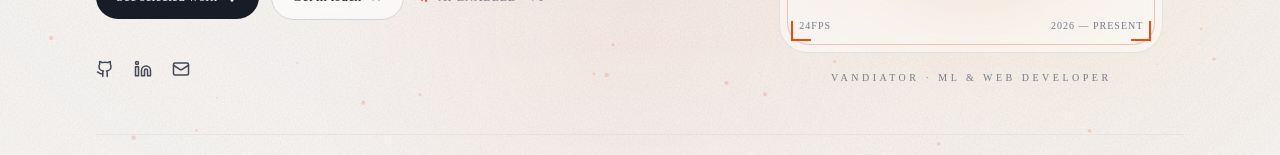
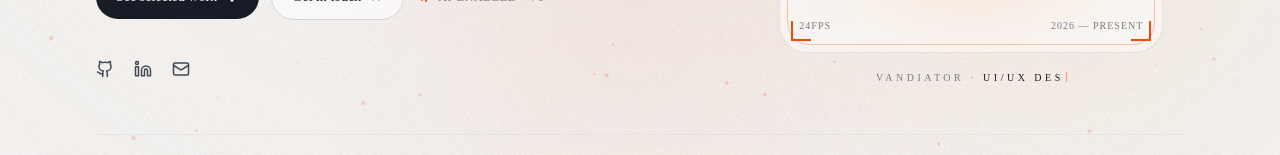
Before and after one commit to Vandiator/Portfolio-2, a Next.js app: page / in a window 1280 px wide. Shown: the part 595-750 px from the top of the page. Built offline with nearby package versions, Linux system fonts and the light colour scheme.

Commit message:
feat: wire Typewriter into avatar caption

```diff
--- a/components/Avatar.tsx
+++ b/components/Avatar.tsx
@@ -2,6 +2,7 @@
 
 import { motion, useMotionValue, useSpring, useTransform } from "framer-motion";
 import { useEffect, useRef } from "react";
+import { Typewriter } from "@/components/effects/Typewriter";
 
 /**
  * Cinematic avatar frame (no real photo required for v1).
@@ -138,10 +139,19 @@ export function Avatar() {
         </div>
       </div>
 
-      {/* Caption */}
+      {/* Caption with typewriter role cycle */}
       <div className="absolute -bottom-8 left-0 right-0 text-center">
         <p className="font-mono text-[10px] uppercase tracking-[0.35em] text-fg-subtle">
-          vandiator · ml &amp; web developer
+          <span>vandiator · </span>
+          <Typewriter
+            words={[
+              "ML & Software Developer",
+              "UI/UX Designer",
+              "Creative Technologist",
+              "Vandiator",
+            ]}
+            className="text-fg"
+          />
         </p>
       </div>
     </motion.div>
```
